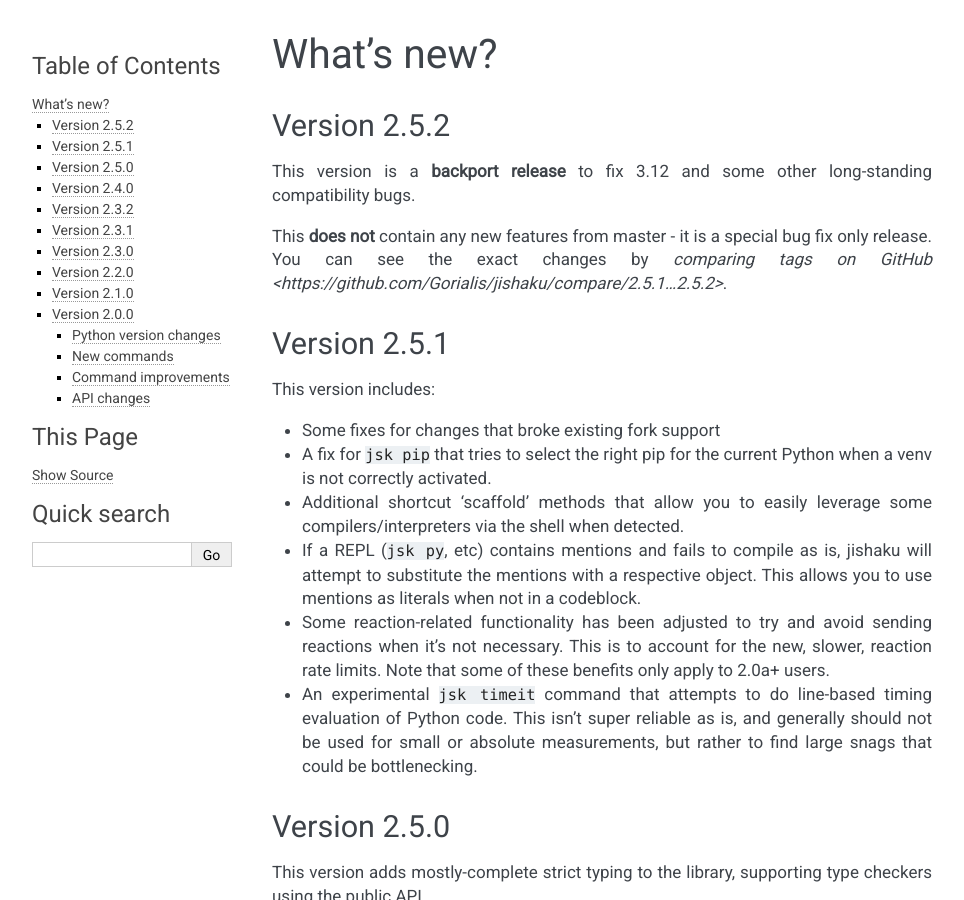
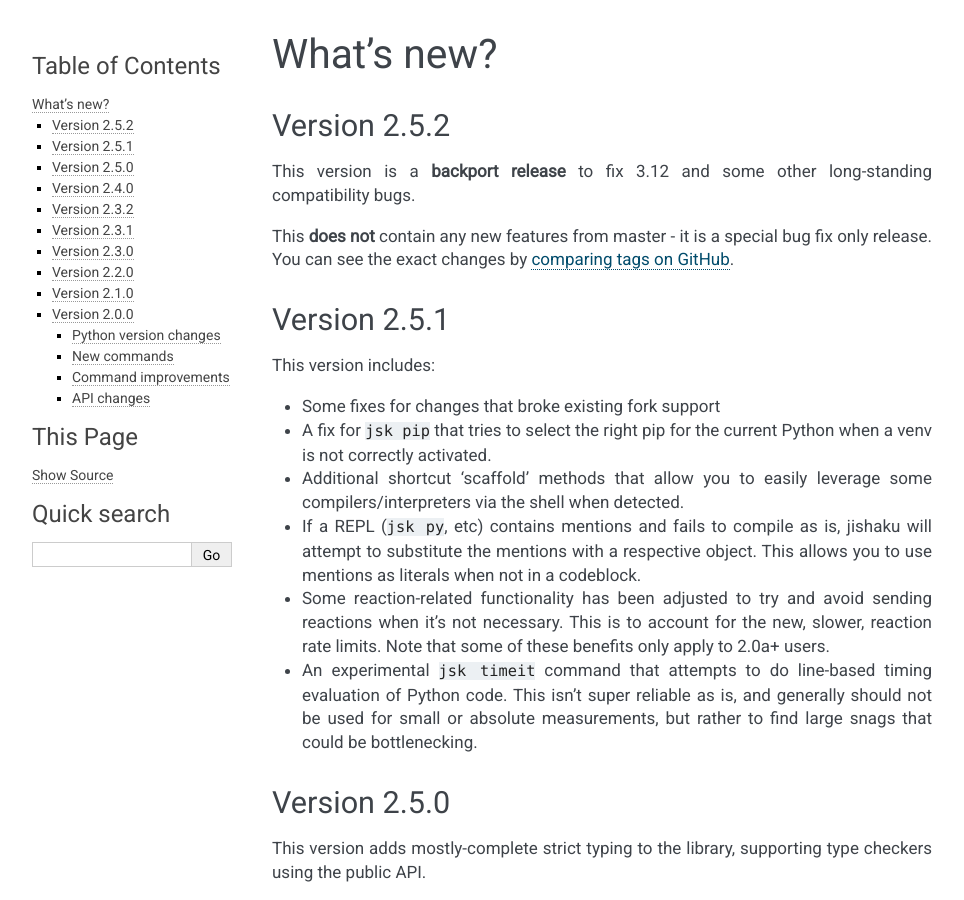
Before and after one commit to Gorialis/jishaku, a Sphinx documentation site: the page built from docs/whatsnew.rst, in a window 1280 px wide and 900 px high. Shown: the whole window, without its empty margins (148-1112 px from the left). Built offline with Sphinx 7.4.7, drawn with Linux system fonts in a browser that asks for light colours; the version number could not be read and is left out.

Commit message:
Fix whatsnew link

```diff
--- a/docs/whatsnew.rst
+++ b/docs/whatsnew.rst
@@ -8,7 +8,7 @@ Version 2.5.2
 
 This version is a **backport release** to fix 3.12 and some other long-standing compatibility bugs.
 
-This **does not** contain any new features from master - it is a special bug fix only release. You can see the exact changes by `comparing tags on GitHub <https://github.com/Gorialis/jishaku/compare/2.5.1...2.5.2>`.
+This **does not** contain any new features from master - it is a special bug fix only release. You can see the exact changes by `comparing tags on GitHub <https://github.com/Gorialis/jishaku/compare/2.5.1...2.5.2>`_.
 
 Version 2.5.1
 -------------
```
